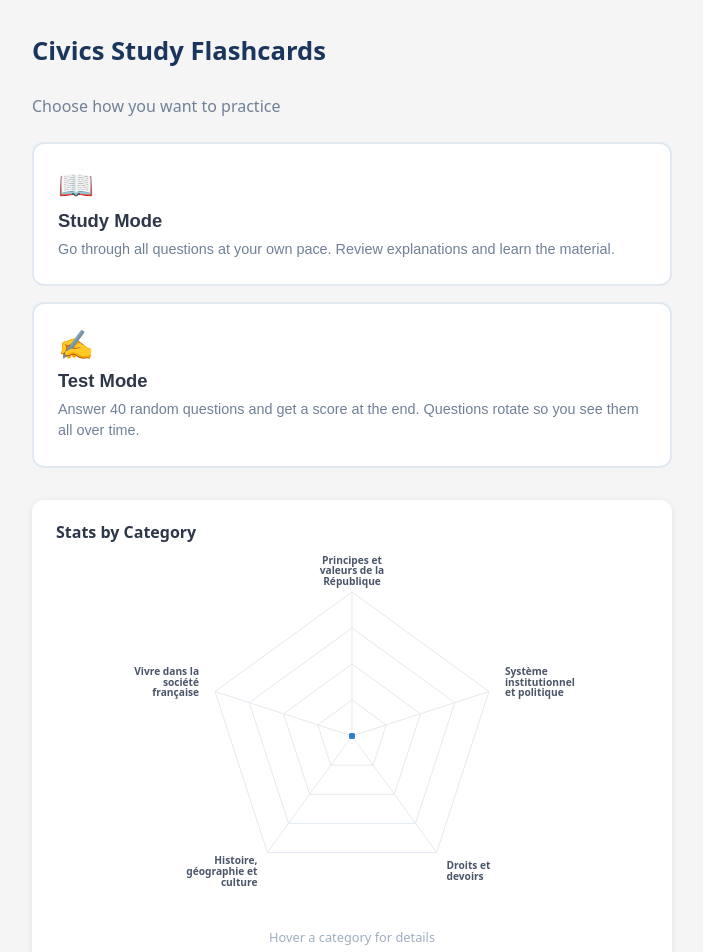
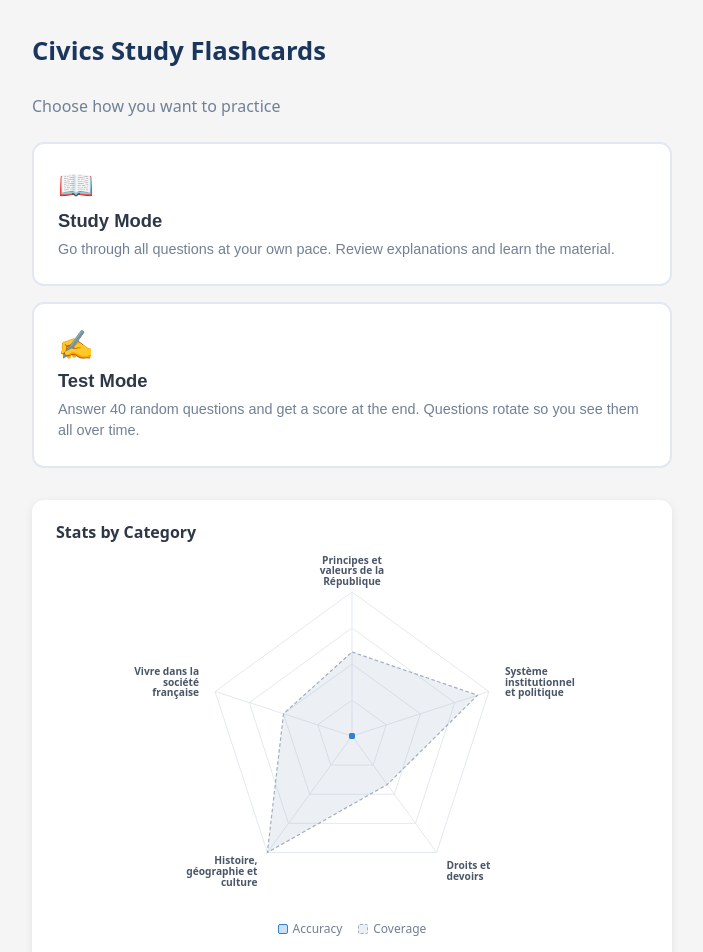
Before and after one commit to bmak91/civics, a React (Vite) app: page / in a window 1280 px wide. Shown: the top 952 px of the page, without its empty margins (288-991 px from the left). Built offline with nearby package versions, Linux system fonts and the light colour scheme.

Commit message:
Add coverage layer to radar chart showing question distribution
Grey dashed polygon shows total questions per category (normalized
to the largest), always visible as a backdrop behind accuracy scores.

Co-Authored-By: Claude Opus 4.6 <noreply@anthropic.com>

```diff
--- a/src/App.css
+++ b/src/App.css
@@ -296,6 +296,28 @@ h1 {
   height: auto;
 }
 
+.radar-legend-inline {
+  display: flex;
+  justify-content: center;
+  gap: 1rem;
+  margin-top: 0.25rem;
+  font-size: 0.75rem;
+  color: #718096;
+}
+
+.radar-legend-swatch {
+  display: inline-flex;
+  align-items: center;
+  gap: 0.3rem;
+}
+
+.radar-swatch-box {
+  display: inline-block;
+  width: 10px;
+  height: 10px;
+  border-radius: 2px;
+}
+
 .radar-tooltip-area {
   min-height: 1.8rem;
   text-align: center;
--- a/src/components/RadarChart.jsx
+++ b/src/components/RadarChart.jsx
@@ -52,6 +52,15 @@ export default function RadarChart({ categories }) {
     <line key={i} x1={CENTER} y1={CENTER} x2={x} y2={y} stroke="#e2e8f0" strokeWidth="0.8" />
   ));
 
+  // Coverage polygon (total questions per category, normalized to max)
+  const maxTotal = Math.max(...categories.map((c) => c.total), 1);
+  const coveragePoints = categories.map((cat, i) => {
+    const r = RADIUS * (cat.total / maxTotal);
+    return polarToXY(i * angleStep, r);
+  });
+  const coveragePolygonStr = coveragePoints.map((p) => p.join(",")).join(" ");
+
+  // Accuracy polygon (% correct)
   const dataPoints = categories.map((cat, i) => {
     const r = RADIUS * (cat.pct / 100);
     return polarToXY(i * angleStep, r);
@@ -124,6 +133,13 @@ export default function RadarChart({ categories }) {
           {gridPolygons}
           {axisLines}
           <polygon
+            points={coveragePolygonStr}
+            fill="rgba(160,174,192,0.2)"
+            stroke="#a0aec0"
+            strokeWidth="1"
+            strokeDasharray="3 2"
+          />
+          <polygon
             points={dataPolygonStr}
             fill="rgba(49,130,206,0.25)"
             stroke="#3182ce"
@@ -135,6 +151,10 @@ export default function RadarChart({ categories }) {
           {labels}
           {hitAreas}
         </svg>
+      </div>
+      <div className="radar-legend-inline">
+        <span className="radar-legend-swatch"><span className="radar-swatch-box" style={{ background: "rgba(49,130,206,0.25)", border: "1.5px solid #3182ce" }} /> Accuracy</span>
+        <span className="radar-legend-swatch"><span className="radar-swatch-box" style={{ background: "rgba(160,174,192,0.2)", border: "1.5px dashed #a0aec0" }} /> Coverage</span>
       </div>
       <div className="radar-tooltip-area">
         {hoveredCat ? (
```
